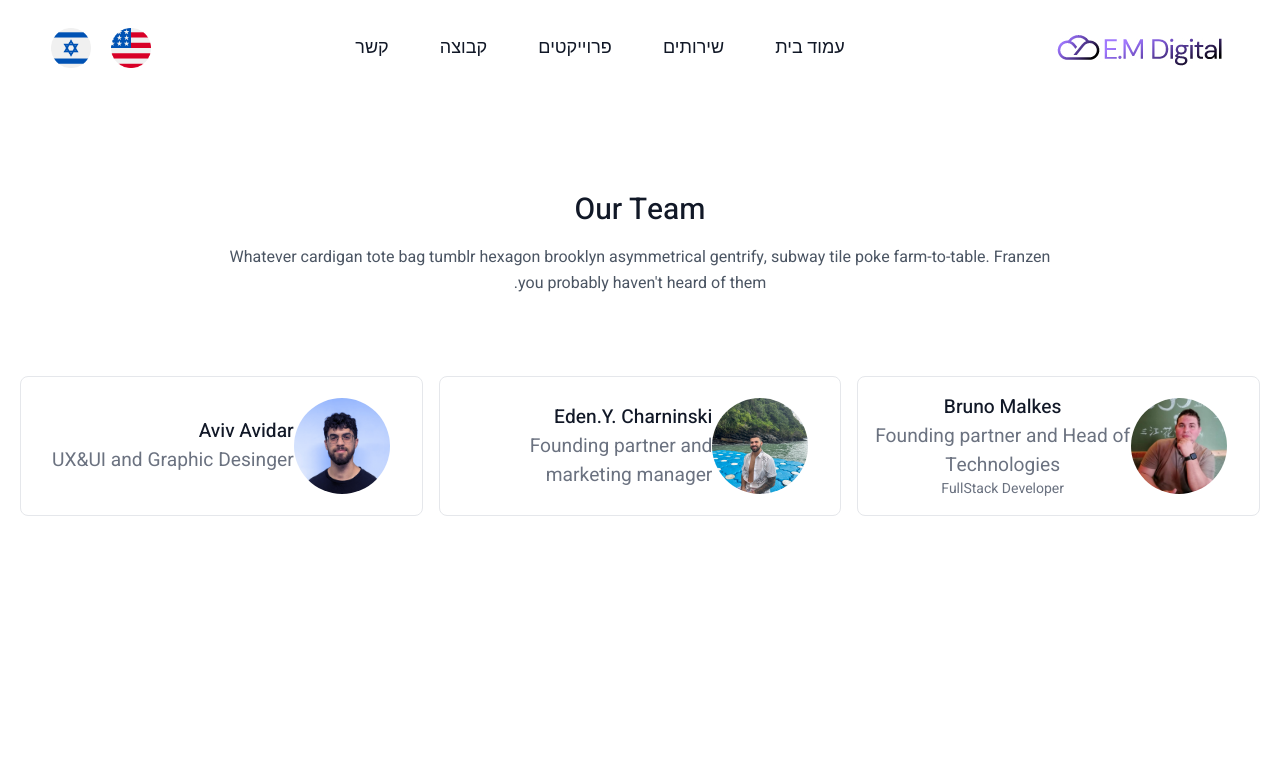
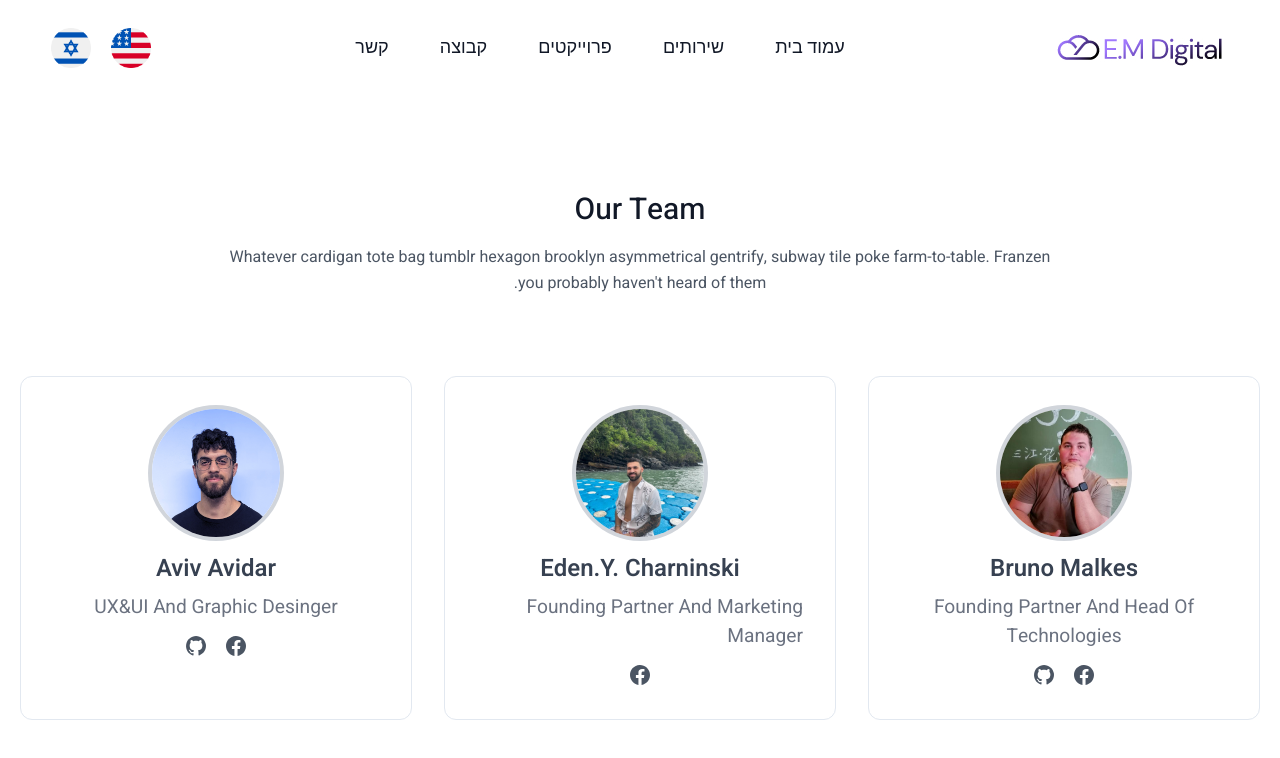
Before and after one commit to BmAlkes/emdigital, a React (Vite) app: page /team in a window 1280 px wide. Shown: the top 758 px of the page. Built offline with nearby package versions, Linux system fonts and the light colour scheme.

Commit message:
feat:add projects page

```diff
--- a/src/pages/Services/index.tsx
+++ b/src/pages/Services/index.tsx
@@ -1,5 +1,5 @@
 const Services = () => {
-  return <div>Services</div>;
+  return <div></div>;
 };
 
 export default Services;
--- a/src/pages/Team/index.tsx
+++ b/src/pages/Team/index.tsx
@@ -16,57 +16,133 @@
             haven't heard of them.
           </p>
         </div>
-        <div className="flex flex-wrap -m-2">
-          <div className="p-2 lg:w-1/3 md:w-1/2 w-full">
-            <div className="h-full flex items-center border-gray-200 border p-4 rounded-lg">
+        <div className="grid grid-cols-1 gap-8 mt-8 xl:mt-16 md:grid-cols-2 xl:grid-cols-3 mx-auto">
+          <div className="flex flex-col items-center  p-8 transition-colors duration-300 transform border cursor-pointer rounded-xl hover:border-transparent group hover:bg-indigo-400 dark:border-gray-700 dark:hover:border-transparent">
             <img
-                alt="team"
-                className="w-24 h-24 bg-gray-100 object-cover object-center flex-shrink-0 rounded-full mr-4"
+              className="object-cover w-32 h-32 rounded-full ring-4 ring-gray-300"
               src={bruno}
+              alt=""
             />
-              <div className="flex-grow">
-                <h2 className="text-gray-900 title-font font-medium text-center">
+
+            <h1 className="mt-4 text-2xl font-semibold text-gray-700 capitalize dark:text-white group-hover:text-white">
               Bruno Malkes
-                </h2>
-                <p className="text-gray-500 text-center">
+            </h1>
+
+            <p className="mt-2 text-gray-500 capitalize text-center dark:text-gray-300 group-hover:text-gray-300">
               Founding partner and Head of Technologies
             </p>
-                <p className="text-gray-500 text-sm text-center w-full">
-                  FullStack Developer
-                </p>
+
+            <div className="flex mt-3 -mx-2">
+              <a
+                href="#"
+                className="mx-2 text-gray-600 dark:text-gray-300 hover:text-gray-500 dark:hover:text-gray-300 group-hover:text-white"
+                aria-label="Facebook"
+              >
+                <svg
+                  className="w-6 h-6 fill-current"
+                  viewBox="0 0 24 24"
+                  fill="none"
+                  xmlns="http://www.w3.org/2000/svg"
+                >
+                  <path d="M2.00195 12.002C2.00312 16.9214 5.58036 21.1101 10.439 21.881V14.892H7.90195V12.002H10.442V9.80204C10.3284 8.75958 10.6845 7.72064 11.4136 6.96698C12.1427 6.21332 13.1693 5.82306 14.215 5.90204C14.9655 5.91417 15.7141 5.98101 16.455 6.10205V8.56104H15.191C14.7558 8.50405 14.3183 8.64777 14.0017 8.95171C13.6851 9.25566 13.5237 9.68693 13.563 10.124V12.002H16.334L15.891 14.893H13.563V21.881C18.8174 21.0506 22.502 16.2518 21.9475 10.9611C21.3929 5.67041 16.7932 1.73997 11.4808 2.01722C6.16831 2.29447 2.0028 6.68235 2.00195 12.002Z"></path>
+                </svg>
+              </a>
+
+              <a
+                href="#"
+                className="mx-2 text-gray-600 dark:text-gray-300 hover:text-gray-500 dark:hover:text-gray-300 group-hover:text-white"
+                aria-label="Github"
+              >
+                <svg
+                  className="w-6 h-6 fill-current"
+                  viewBox="0 0 24 24"
+                  fill="none"
+                  xmlns="http://www.w3.org/2000/svg"
+                >
+                  <path d="M12.026 2C7.13295 1.99937 2.96183 5.54799 2.17842 10.3779C1.395 15.2079 4.23061 19.893 8.87302 21.439C9.37302 21.529 9.55202 21.222 9.55202 20.958C9.55202 20.721 9.54402 20.093 9.54102 19.258C6.76602 19.858 6.18002 17.92 6.18002 17.92C5.99733 17.317 5.60459 16.7993 5.07302 16.461C4.17302 15.842 5.14202 15.856 5.14202 15.856C5.78269 15.9438 6.34657 16.3235 6.66902 16.884C6.94195 17.3803 7.40177 17.747 7.94632 17.9026C8.49087 18.0583 9.07503 17.99 9.56902 17.713C9.61544 17.207 9.84055 16.7341 10.204 16.379C7.99002 16.128 5.66202 15.272 5.66202 11.449C5.64973 10.4602 6.01691 9.5043 6.68802 8.778C6.38437 7.91731 6.42013 6.97325 6.78802 6.138C6.78802 6.138 7.62502 5.869 9.53002 7.159C11.1639 6.71101 12.8882 6.71101 14.522 7.159C16.428 5.868 17.264 6.138 17.264 6.138C17.6336 6.97286 17.6694 7.91757 17.364 8.778C18.0376 9.50423 18.4045 10.4626 18.388 11.453C18.388 15.286 16.058 16.128 13.836 16.375C14.3153 16.8651 14.5612 17.5373 14.511 18.221C14.511 19.555 14.499 20.631 14.499 20.958C14.499 21.225 14.677 21.535 15.186 21.437C19.8265 19.8884 22.6591 15.203 21.874 10.3743C21.089 5.54565 16.9181 1.99888 12.026 2Z"></path>
+                </svg>
+              </a>
             </div>
           </div>
-          </div>
-          <div className="p-2 lg:w-1/3 md:w-1/2 w-full">
-            <div className="h-full flex items-center border-gray-200 border p-4 rounded-lg">
+
+          <div className="flex flex-col items-center p-8 transition-colors duration-300 transform border cursor-pointer rounded-xl hover:border-transparent group hover:bg-indigo-400 dark:border-gray-700 dark:hover:border-transparent">
             <img
-                alt="team"
-                className="w-24 h-24 bg-gray-100 object-cover object-center flex-shrink-0 rounded-full mr-4"
+              className="object-cover w-32 h-32 rounded-full ring-4 ring-gray-300"
               src={eden}
+              alt=""
             />
-              <div className="flex-grow">
-                <h2 className="text-gray-900 title-font font-medium">
+
+            <h1 className="mt-4 text-2xl font-semibold text-gray-700 capitalize dark:text-white group-hover:text-white">
               Eden.Y. Charninski
-                </h2>
-                <p className="text-gray-500">
+            </h1>
+
+            <p className="mt-2 text-gray-500 capitalize dark:text-gray-300 group-hover:text-gray-300">
               Founding partner and marketing manager
             </p>
+
+            <div className="flex mt-3 -mx-2">
+              <a
+                href="#"
+                className="mx-2 text-gray-600 dark:text-gray-300 hover:text-gray-500 dark:hover:text-gray-300 group-hover:text-white"
+                aria-label="Facebook"
+              >
+                <svg
+                  className="w-6 h-6 fill-current"
+                  viewBox="0 0 24 24"
+                  fill="none"
+                  xmlns="http://www.w3.org/2000/svg"
+                >
+                  <path d="M2.00195 12.002C2.00312 16.9214 5.58036 21.1101 10.439 21.881V14.892H7.90195V12.002H10.442V9.80204C10.3284 8.75958 10.6845 7.72064 11.4136 6.96698C12.1427 6.21332 13.1693 5.82306 14.215 5.90204C14.9655 5.91417 15.7141 5.98101 16.455 6.10205V8.56104H15.191C14.7558 8.50405 14.3183 8.64777 14.0017 8.95171C13.6851 9.25566 13.5237 9.68693 13.563 10.124V12.002H16.334L15.891 14.893H13.563V21.881C18.8174 21.0506 22.502 16.2518 21.9475 10.9611C21.3929 5.67041 16.7932 1.73997 11.4808 2.01722C6.16831 2.29447 2.0028 6.68235 2.00195 12.002Z"></path>
+                </svg>
+              </a>
             </div>
           </div>
-          </div>
-          <div className="p-2 lg:w-1/3 md:w-1/2 w-full">
-            <div className="h-full flex items-center border-gray-200 border p-4 rounded-lg">
+
+          <div className="flex flex-col items-center p-8 transition-colors duration-300 transform border cursor-pointer rounded-xl hover:border-transparent group hover:bg-indigo-400 dark:border-gray-700 dark:hover:border-transparent">
             <img
-                alt="team"
-                className="w-24 h-24 bg-gray-100 object-cover object-center flex-shrink-0 rounded-full mr-4"
+              className="object-cover w-32 h-32 rounded-full ring-4 ring-gray-300"
               src={aviv}
+              alt=""
             />
-              <div className="flex-grow">
-                <h2 className="text-gray-900 title-font font-medium">
+
+            <h1 className="mt-4 text-2xl font-semibold text-gray-700 capitalize dark:text-white group-hover:text-white">
               Aviv Avidar
-                </h2>
-                <p className="text-gray-500">UX&UI and Graphic Desinger</p>
-              </div>
+            </h1>
+
+            <p className="mt-2 text-gray-500 capitalize dark:text-gray-300 group-hover:text-gray-300">
+              UX&UI and Graphic Desinger
+            </p>
+
+            <div className="flex mt-3 -mx-2">
+              <a
+                href="#"
+                className="mx-2 text-gray-600 dark:text-gray-300 hover:text-gray-500 dark:hover:text-gray-300 group-hover:text-white"
+                aria-label="Facebook"
+              >
+                <svg
+                  className="w-6 h-6 fill-current"
+                  viewBox="0 0 24 24"
+                  fill="none"
+                  xmlns="http://www.w3.org/2000/svg"
+                >
+                  <path d="M2.00195 12.002C2.00312 16.9214 5.58036 21.1101 10.439 21.881V14.892H7.90195V12.002H10.442V9.80204C10.3284 8.75958 10.6845 7.72064 11.4136 6.96698C12.1427 6.21332 13.1693 5.82306 14.215 5.90204C14.9655 5.91417 15.7141 5.98101 16.455 6.10205V8.56104H15.191C14.7558 8.50405 14.3183 8.64777 14.0017 8.95171C13.6851 9.25566 13.5237 9.68693 13.563 10.124V12.002H16.334L15.891 14.893H13.563V21.881C18.8174 21.0506 22.502 16.2518 21.9475 10.9611C21.3929 5.67041 16.7932 1.73997 11.4808 2.01722C6.16831 2.29447 2.0028 6.68235 2.00195 12.002Z"></path>
+                </svg>
+              </a>
+
+              <a
+                href="#"
+                className="mx-2 text-gray-600 dark:text-gray-300 hover:text-gray-500 dark:hover:text-gray-300 group-hover:text-white"
+                aria-label="Github"
+              >
+                <svg
+                  className="w-6 h-6 fill-current"
+                  viewBox="0 0 24 24"
+                  fill="none"
+                  xmlns="http://www.w3.org/2000/svg"
+                >
+                  <path d="M12.026 2C7.13295 1.99937 2.96183 5.54799 2.17842 10.3779C1.395 15.2079 4.23061 19.893 8.87302 21.439C9.37302 21.529 9.55202 21.222 9.55202 20.958C9.55202 20.721 9.54402 20.093 9.54102 19.258C6.76602 19.858 6.18002 17.92 6.18002 17.92C5.99733 17.317 5.60459 16.7993 5.07302 16.461C4.17302 15.842 5.14202 15.856 5.14202 15.856C5.78269 15.9438 6.34657 16.3235 6.66902 16.884C6.94195 17.3803 7.40177 17.747 7.94632 17.9026C8.49087 18.0583 9.07503 17.99 9.56902 17.713C9.61544 17.207 9.84055 16.7341 10.204 16.379C7.99002 16.128 5.66202 15.272 5.66202 11.449C5.64973 10.4602 6.01691 9.5043 6.68802 8.778C6.38437 7.91731 6.42013 6.97325 6.78802 6.138C6.78802 6.138 7.62502 5.869 9.53002 7.159C11.1639 6.71101 12.8882 6.71101 14.522 7.159C16.428 5.868 17.264 6.138 17.264 6.138C17.6336 6.97286 17.6694 7.91757 17.364 8.778C18.0376 9.50423 18.4045 10.4626 18.388 11.453C18.388 15.286 16.058 16.128 13.836 16.375C14.3153 16.8651 14.5612 17.5373 14.511 18.221C14.511 19.555 14.499 20.631 14.499 20.958C14.499 21.225 14.677 21.535 15.186 21.437C19.8265 19.8884 22.6591 15.203 21.874 10.3743C21.089 5.54565 16.9181 1.99888 12.026 2Z"></path>
+                </svg>
+              </a>
             </div>
           </div>
         </div>
```
Lines whose indentation alone changed are shown as unchanged.
